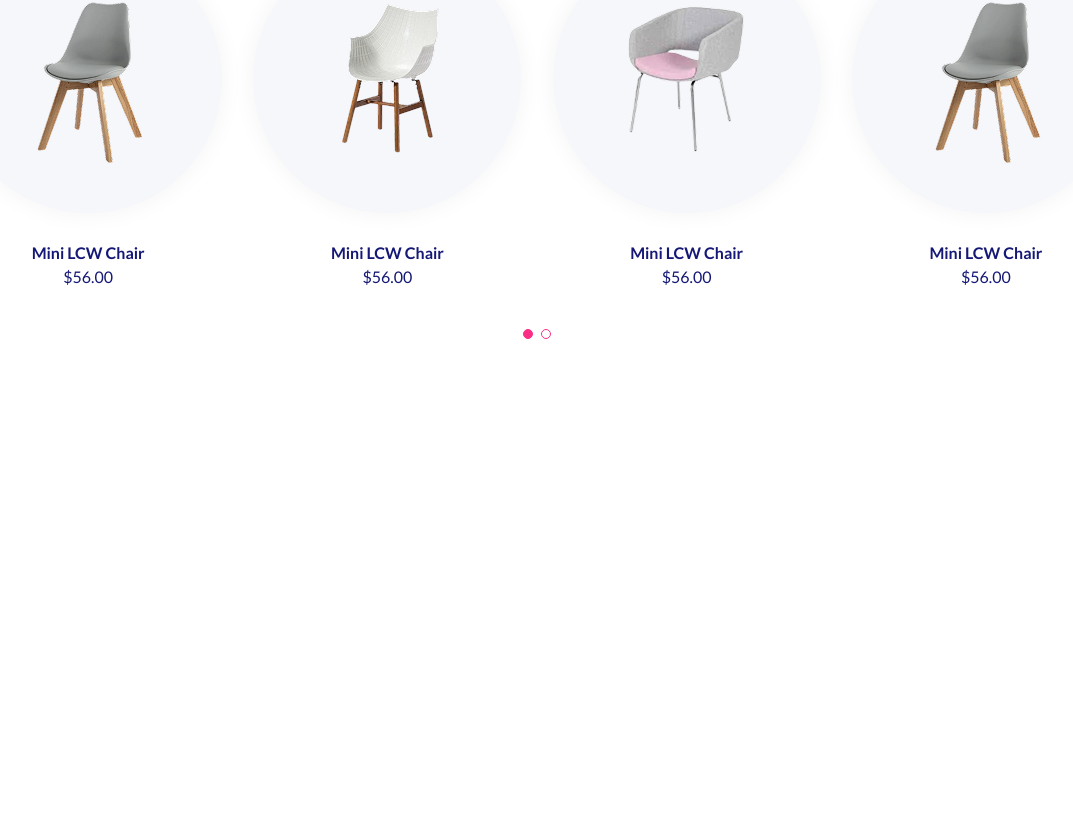
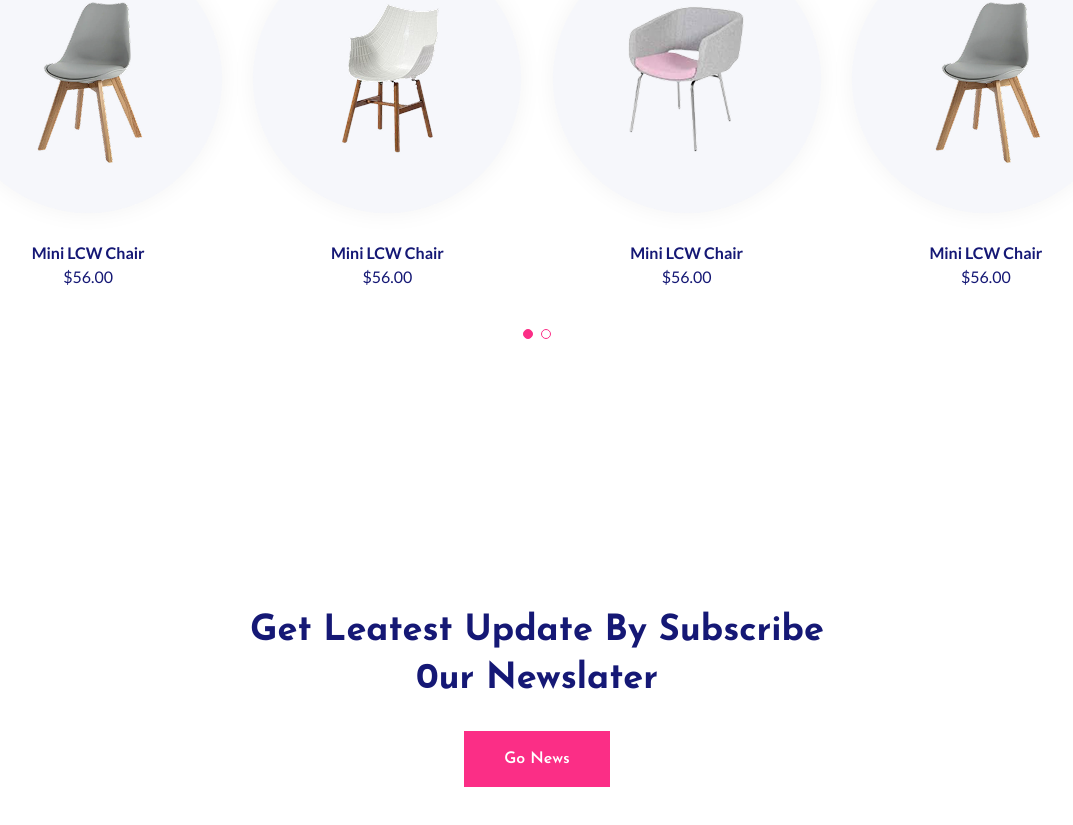
Before and after one commit to alimahmoudi22/hekto-shop, a React (Vite) app: page / in a window 1280 px wide. Shown: the part 5515-6340 px from the top of the page, without its empty margins (103-1176 px from the left). Before the commit the page ends 5868 px from the top, so only its background shows below. Built offline with nearby package versions, Linux system fonts and the light colour scheme.

Commit message:
Add NewsLetter Section

```diff
--- /dev/null
+++ b/src/features/NewsLetter/Newsletter.jsx
@@ -0,0 +1,18 @@
+import LinkButton from "../../ui/LinkButton";
+
+const Newsletter = () => {
+  return (
+    <section className='newsletter mt-20 bg-[url("../assets/home/newsletter/Bg.jpg")] bg-cover bg-center bg-no-repeat flexCenter flex-col pt-43.5 pb-25 mb-10'>
+      <h3 className="font-josefin font-bold text-featuredDescriptionText text-xl xs:text-2xl md:text-4xl text-center leading-8 xs:leading-10 sm:leading-12 mb-7">
+        Get Leatest Update By Subscribe
+        <br />
+        0ur Newslater
+      </h3>
+      <LinkButton type="primary" to={"/news"}>
+        Go News
+      </LinkButton>
+    </section>
+  );
+};
+
+export default Newsletter;
--- a/src/pages/Home.jsx
+++ b/src/pages/Home.jsx
@@ -7,6 +7,7 @@ import MainBanner from "../features/MainBanner/MainBanner";
 import TrendingProducts from "../features/trendingProducts/TrendingProducts";
 import Discount from "../features/Discount/Discount";
 import TopProducts from "../features/topProducts/TopProducts";
+import Newsletter from "../features/NewsLetter/Newsletter";
 
 const Home = () => {
   return (
@@ -19,6 +20,7 @@ const Home = () => {
       <TrendingProducts />
       <Discount />
       <TopProducts />
+      <Newsletter />
     </main>
   );
 };
```
Also changed, not shown: src/assets/home/newsletter/Bg.jpg (added).
